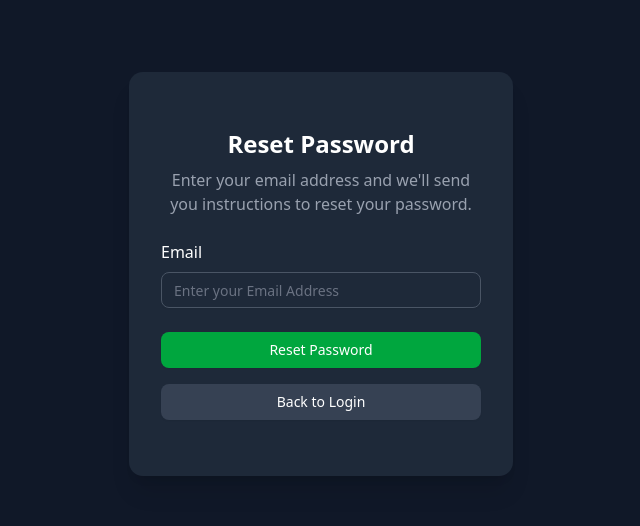
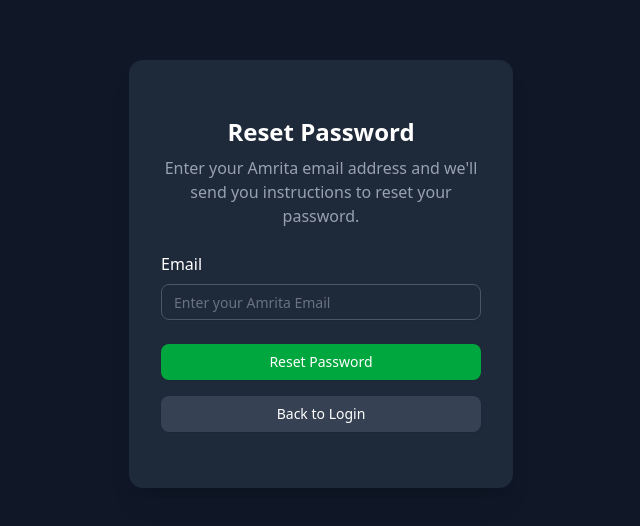
Before and after one commit to SudharsanSaravanan/event-proposal-app, a Next.js app: page /reset in a window 1280 px wide. Shown: the part 126-652 px from the top of the page, without its empty margins (319-959 px from the left). Built offline with nearby package versions, Linux system fonts and the light colour scheme; no server answers.

Commit message:
amrita.edu domain added in login, signup, reset, admin panel

```diff
--- a/app/admin/page.jsx
+++ b/app/admin/page.jsx
@@ -2,17 +2,15 @@
 
 import { useState, useEffect } from 'react';
 import { useRouter } from 'next/navigation';
-import { doc, setDoc, deleteDoc, collection, getDocs, getDoc } from 'firebase/firestore';
-import { createUserWithEmailAndPassword, signOut, getAuth } from 'firebase/auth';
+import { doc, deleteDoc, collection, getDocs, getDoc } from 'firebase/firestore';
+import { signOut } from 'firebase/auth';
 import { auth, db } from '@/app/firebase/config';
 import { Button } from '@/components/ui/button';
 import { Card, CardContent, CardHeader, CardTitle } from '@/components/ui/card';
-import { Tabs, TabsContent, TabsList, TabsTrigger } from '@/components/ui/tabs';
+import { Tabs, TabsList, TabsTrigger } from '@/components/ui/tabs';
 import {
     UserIcon,
-    ClipboardCheckIcon,
     UsersIcon,
-    ChevronRightIcon,
     Trash2Icon,
     LogOutIcon,
     XIcon,
@@ -223,6 +221,13 @@
             return;
         }
 
+        // Check if email ends with amrita.edu
+        if (!email.endsWith('amrita.edu')) {
+            setError('Please use an Amrita email address');
+            setIsSubmitting(false);
+            return;
+        }
+
         if (password !== confirmPassword) {
             setError('Passwords do not match!');
             setIsSubmitting(false);
@@ -348,7 +353,7 @@
                             <Input
                                 type='email'
                                 className='w-full bg-gray-700 border-gray-600 text-white'
-                                placeholder='Enter email'
+                                placeholder='Enter an Amrita email id'
                                 value={email}
                                 onChange={(e) => setEmail(e.target.value)}
                             />
@@ -655,7 +660,7 @@
                                                             user.role?.toLowerCase() === 'proposer'
                                                                 ? 'bg-green-500/10 text-green-500'
                                                                 : user.role?.toLowerCase() ===
-                                                                    'admin'
+                                                                  'admin'
                                                                   ? 'bg-purple-500/10 text-purple-500'
                                                                   : 'bg-amber-500/10 text-amber-500'
                                                         }`}
--- a/app/login/page.jsx
+++ b/app/login/page.jsx
@@ -20,6 +20,12 @@
     const handleSignIn = async () => {
         if (!email || !password) {
             setError('Email and Password are required!');
+            return;
+        }
+
+        // Check if email ends with amrita.edu
+        if (!email.endsWith('amrita.edu')) {
+            setError('Please use an Amrita email address');
             return;
         }
 
@@ -122,7 +128,7 @@
                         <Input
                             type='email'
                             id='email'
-                            placeholder='Enter your Email Address'
+                            placeholder='Enter your Amrita Email'
                             value={email}
                             onChange={(e) => setEmail(e.target.value)}
                             className='bg-gray-800 border-gray-600 text-white'
--- a/app/reset/page.jsx
+++ b/app/reset/page.jsx
@@ -18,6 +18,12 @@
     const handleResetPassword = async () => {
         if (!email) {
             setError('Email is required!');
+            return;
+        }
+
+        // Check if email ends with amrita.edu
+        if (!email.endsWith('amrita.edu')) {
+            setError('Please use an Amrita email address');
             return;
         }
 
@@ -47,7 +53,7 @@
                 <CardContent className='p-8'>
                     <h1 className='text-2xl font-semibold text-center mb-2'>Reset Password</h1>
                     <p className='text-gray-400 text-center mb-6'>
-                        Enter your email address and we'll send you instructions to reset your
+                        Enter your Amrita email address and we'll send you instructions to reset your
                         password.
                     </p>
 
@@ -73,7 +79,7 @@
                         <Input
                             type='email'
                             id='email'
-                            placeholder='Enter your Email Address'
+                            placeholder='Enter your Amrita Email'
                             value={email}
                             onChange={(e) => setEmail(e.target.value)}
                             className='bg-gray-800 border-gray-600 text-white'
--- a/app/signup/page.jsx
+++ b/app/signup/page.jsx
@@ -22,7 +22,7 @@
 const SignUp = () => {
     const [name, setName] = useState('');
     const [email, setEmail] = useState('');
-    const [department, setDepartment] = useState(''); // State for department
+    const [department, setDepartment] = useState('');
     const [password, setPassword] = useState('');
     const [confirmPassword, setConfirmPassword] = useState('');
     const [error, setError] = useState('');
@@ -33,6 +33,12 @@
 
         if (!name || !email || !department || !password || !confirmPassword) {
             setError('All fields are required!');
+            return;
+        }
+
+        // Check if email ends with amrita.edu
+        if (!email.endsWith('amrita.edu')) {
+            setError('Please use an Amrita email address');
             return;
         }
 
@@ -52,7 +58,7 @@
                 name,
                 email,
                 department,
-                role: 'User',
+                role: 'user',
                 createdAt: new Date().toISOString(),
             });
 
@@ -121,7 +127,7 @@
                         </label>
                         <Input
                             type='email'
-                            placeholder='Enter your Email Address'
+                            placeholder='Enter your Amrita Email'
                             value={email}
                             onChange={(e) => setEmail(e.target.value)}
                             className='mb-4 bg-gray-800 border-gray-600 text-white'
```
